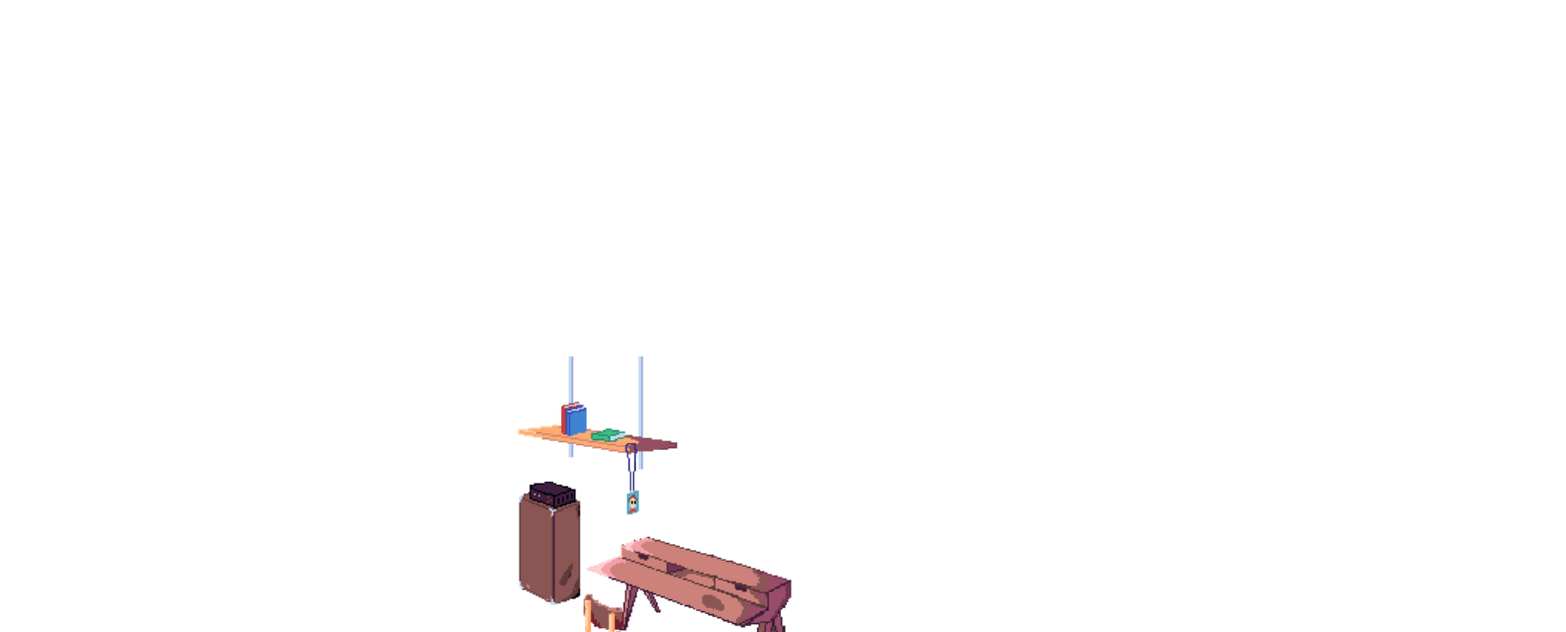
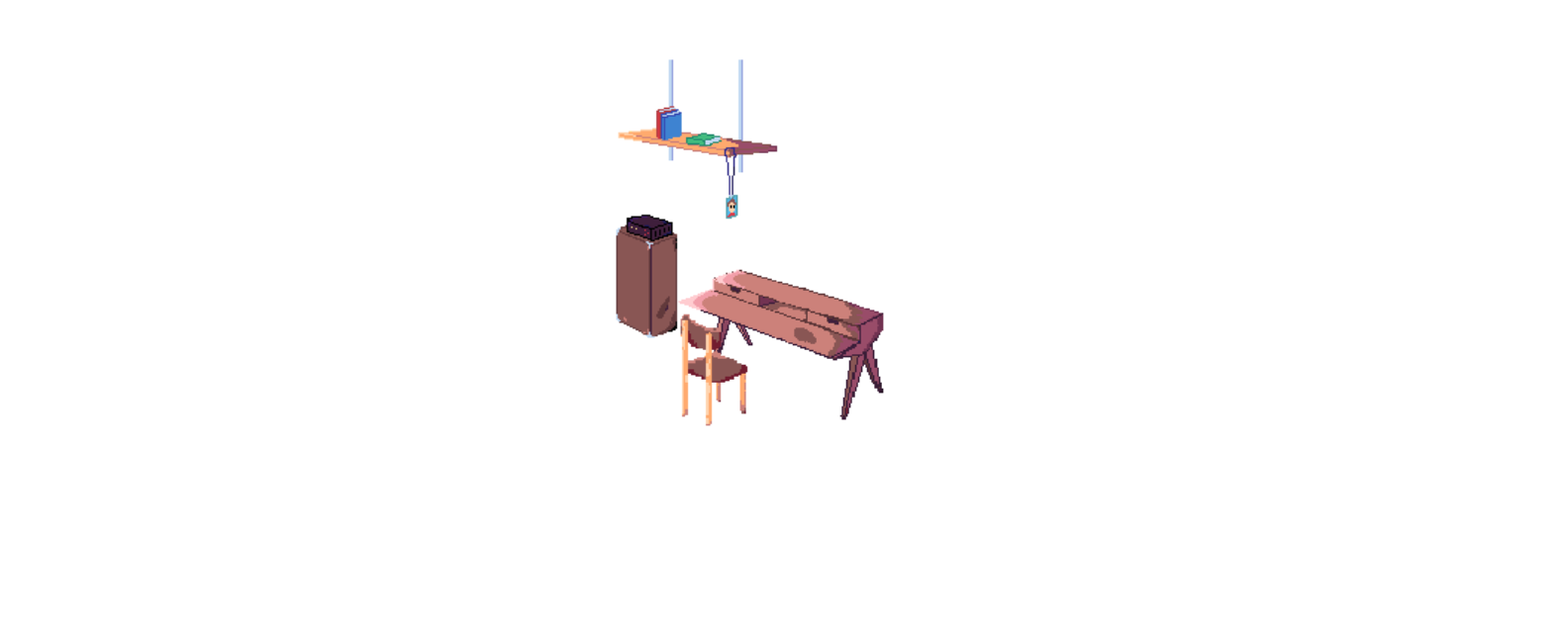
Before and after one commit to bendajam/at-home, a Vue app: page / in a window 1280 px wide. Shown: the part 117-756 px from the top of the page at 99% size, 1582 px wide, since content can reach past the window. Built offline with nearby package versions, Linux system fonts and the light colour scheme.

Commit message:
fix some css issues

```diff
--- a/src/App.vue
+++ b/src/App.vue
@@ -2,7 +2,6 @@
 import { RouterLink, RouterView } from "vue-router";
 import RoomView from "./views/RoomView.vue";
 </script>
-
 <template>
   <router-view v-slot="{ Component }">
     <transition name="fade" mode="out-in">
@@ -15,10 +14,9 @@ import RoomView from "./views/RoomView.vue";
 @import "@/assets/base.css";
 
 #app {
-  max-width: 1280px;
+  width:100vw;
+  height:100vh;
   margin: 0 auto;
-  padding: 2rem;
-
   font-weight: normal;
 }
 
@@ -32,21 +30,18 @@ import RoomView from "./views/RoomView.vue";
   transition: opacity 0.5s ease-out;
 }
 
-header {
-  line-height: 1.5;
-  max-height: 100vh;
-}
-
-.logo {
-  display: block;
-  margin: 0 auto 2rem;
-}
-
 a,
 .green {
   text-decoration: none;
   color: hsla(160, 100%, 37%, 1);
   transition: 0.4s;
+}
+
+.content {
+  width: 50vw;
+  height: 50vw;
+  padding-top: 15vw;
+  margin: 0 auto;
 }
 
 @media (hover: hover) {
@@ -56,59 +51,15 @@ a,
   }
 }
 
-nav a.router-link-exact-active {
-  color: var(--color-text);
-}
-
-nav a.router-link-exact-active:hover {
-  background-color: transparent;
-}
-
-nav a {
-  display: inline-block;
-  padding: 0 1rem;
-  border-left: 1px solid var(--color-border);
-}
-
-nav a:first-of-type {
-  border: 0;
-}
-
 @media (min-width: 1024px) {
   body {
     display: flex;
     place-items: center;
   }
 
-  #app {
-    display: grid;
-    grid-template-columns: 1fr 1fr;
-    padding: 0 2rem;
-  }
-
-  header {
-    display: flex;
-    place-items: center;
-    padding-right: calc(var(--section-gap) / 2);
-  }
-
-  header .wrapper {
-    display: flex;
-    place-items: flex-start;
-    flex-wrap: wrap;
-  }
-
   .logo {
     margin: 0 2rem 0 0;
   }
 
-  nav {
-    text-align: left;
-    margin-left: -1rem;
-    font-size: 1rem;
-
-    padding: 1rem 0;
-    margin-top: 1rem;
-  }
 }
 </style>
--- a/src/views/BookBlogView.vue
+++ b/src/views/BookBlogView.vue
@@ -14,7 +14,7 @@
 
 
 <template>
-  <div>
+  <div class="content">
     <h1>Book Blog</h1>
     <p>
     </p>
--- a/src/views/MusicView.vue
+++ b/src/views/MusicView.vue
@@ -14,7 +14,7 @@
 
 
 <template>
-  <div>
+  <div class="content">
     <h1>Music</h1>
     <p>
     </p>
--- a/src/views/RoomView.vue
+++ b/src/views/RoomView.vue
@@ -35,49 +35,43 @@
 <style scoped>
   img {
     transform: scale(1.5);
-    z-index: 1;
-  }
-  div {
-    z-index: 0;
   }
   .room {
-    width: 1000px;
-    height: 1000px;
+    width:500px;
+    height: 844px;
+    margin: 0 auto;
   }
   .shelf-area {
+    max-width:1px;
     position: relative;
     left:51.5%;
-    top:40%;
+    top:100px;
   }
   .desk-area {
+    max-width:1px;
     position: relative;
-    left:55%;
-    top:50%;
-  }
-  .desk {
-    position: relative;
-    left: 4%;
-    top: -40%;
+    left:65%;
+    top:230px;
   }
   .amp {
     position: relative;
-    left: 50%;
-    top: 62%;
+    left: 48%;
+    top: 350px;
   }
   .monitor {
     position: absolute;
     left: 16%;
-    top: -40%;
+    top: -50%;
   }
   .books {
     position: absolute;
-    left: 3%;
-    top: 42%;
+    left: 25px;
+    top: 37px;
   }
   .lanyard {
     position: absolute;
-    left: 8.6%;
-    top: 96%;
+    left: 85px;
+    top: 84px;
   }
   .keyboard {
     position: absolute;
@@ -85,9 +79,9 @@
     top: 14%;
   }
   .chair {
-    position: absolute;
-    left:56%;
-    top:73%;
+    position: relative;
+    left:60%;
+    top:150px;
   }
 
 </style>
--- a/src/views/WorkView.vue
+++ b/src/views/WorkView.vue
@@ -14,7 +14,7 @@
 
 
 <template>
-  <div>
+  <div class="content">
     <h1>Daily Occupation</h1>
     <p>
       I've worked in the software development field for over a decade with a focus
--- a/vite.config.ts
+++ b/vite.config.ts
@@ -7,7 +7,7 @@ import vueJsx from "@vitejs/plugin-vue-jsx";
 // https://vitejs.dev/config/
 export default defineConfig({
   plugins: [vue(), vueJsx()],
-  base: '/at-home/',
+  base: 'at-home',
   resolve: {
     alias: {
       "@": fileURLToPath(new URL("./src", import.meta.url)),
```
Also changed, not shown: src/components/HelloWorld.vue (deleted, +0 -40 lines), 5 other files (tests, documents, lock files or other folders).
